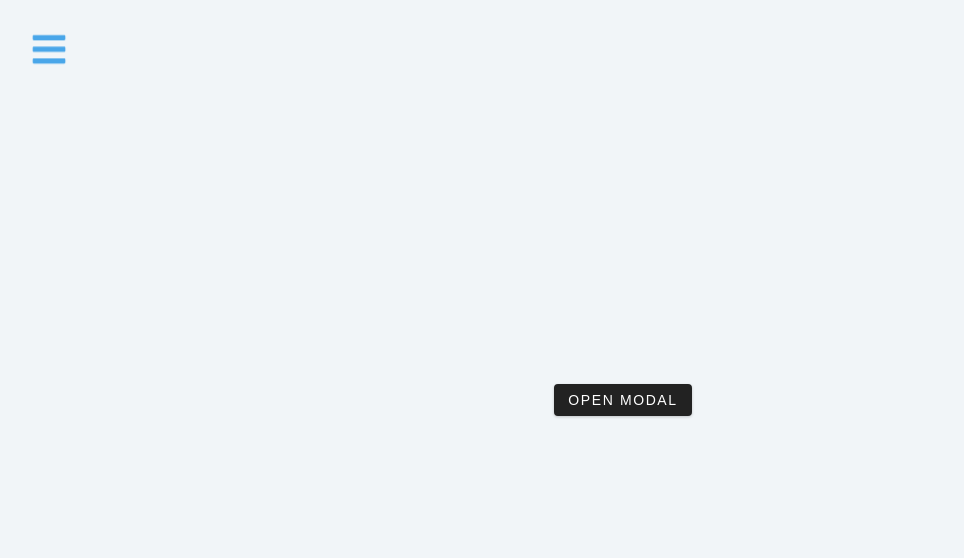
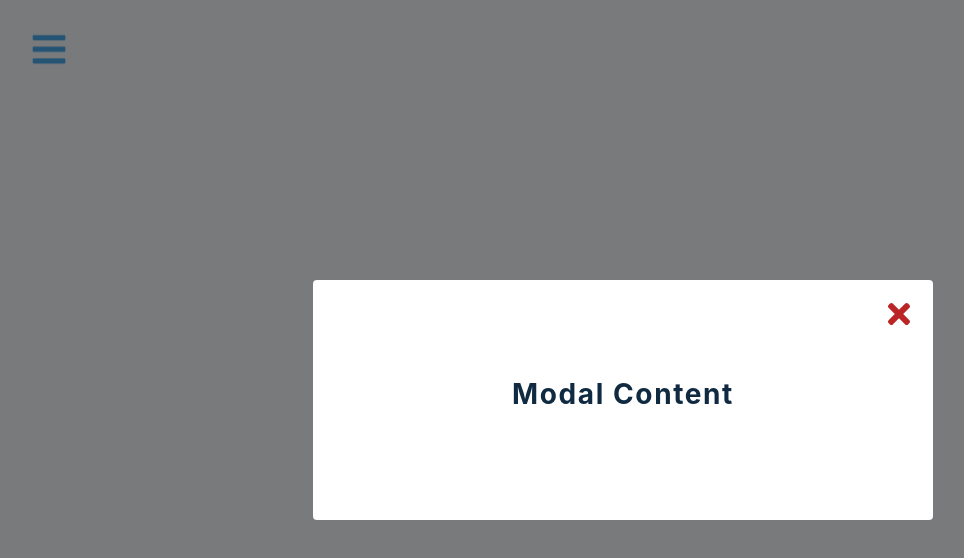
Before and after one commit to AlexBachurin/sidebar-modal-app, a React (Create React App) app: page / in a window 1280 px wide. Both pictures are taken after a click on the button "OPEN MODAL". Shown: the top 558 px of the page, without its empty margins (17-981 px from the left). Built offline with nearby package versions, Linux system fonts and the light colour scheme.

Commit message:
full working functionality using global context

```diff
--- a/src/components/Home.js
+++ b/src/components/Home.js
@@ -2,14 +2,14 @@ import React from 'react'
 import { FaBars } from 'react-icons/fa'
 import { useGlobalContext } from '../context'
 const Home = () => {
-    const data = useGlobalContext();
-    console.log(data);
+    //get functions for buttons from global context
+    const { openModalHandler, openSidebarHandler } = useGlobalContext();
     return (
         <main>
-            <button className="sidebar-toggle">
+            <button onClick={openSidebarHandler} className="sidebar-toggle">
                 <FaBars />
             </button>
-            <button className="btn">
+            <button onClick={openModalHandler} className="btn">
                 open modal
             </button>
         </main>
--- a/src/components/Modal.js
+++ b/src/components/Modal.js
@@ -1,11 +1,19 @@
 import React from 'react'
-import { FaTimes } from 'react-icons/fa'
+import { FaTimes } from 'react-icons/fa';
+import { useGlobalContext } from '../context';
 const Modal = () => {
+    //get needed values from global context
+    const { isModalOpen, closeModal } = useGlobalContext();
+    let clsName = 'modal-overlay';
+    //add class if ismodalopen in true state
+    if (isModalOpen) {
+        clsName += ' show-modal'
+    }
     return (
-        <div className={`modal-overlay`}>
+        <div className={clsName}>
             <div className="modal-container">
                 <h3>modal content</h3>
-                <button className="close-modal-btn">
+                <button onClick={closeModal} className="close-modal-btn">
                     <FaTimes />
                 </button>
             </div>
--- a/src/components/Sidebar.js
+++ b/src/components/Sidebar.js
@@ -1,12 +1,20 @@
 import React from 'react'
 import { AiOutlineClose } from 'react-icons/ai';
 import { links, social } from '../data'
+import { useGlobalContext } from '../context';
 const Sidebar = () => {
+    //get needed values from global context
+    const { showSidebar, closeSidebar } = useGlobalContext();
+    //add class if showSidebar in true state
+    let clsName = 'sidebar';
+    if (showSidebar) {
+        clsName += ' show-sidebar'
+    }
     return (
-        <aside className="sidebar">
+        <aside className={clsName}>
             <div className="sidebar-header">
                 <img src="https://res.cloudinary.com/dljezd6qv/image/upload/v1631669002/logo-horizontal-svg_jg4e3x.svg" alt="logo" className="logo" />
-                <button className="close-btn">
+                <button onClick={closeSidebar} className="close-btn">
                     <AiOutlineClose />
                 </button>
             </div>
--- a/src/context.js
+++ b/src/context.js
@@ -4,7 +4,30 @@ const AppContext = React.createContext();
 
 //allways provide children! or we wont see anything on page, since AppProvider wrapping all our App
 const AppProvider = ({ children }) => {
-    return <AppContext.Provider value="hello">{children}</AppContext.Provider>
+    //state for modal toggle
+    const [isModalOpen, setIsModalOpen] = useState(false);
+    //state for sidebar toggle
+    const [showSidebar, setShowSidebar] = useState(false);
+
+    // MODAL
+    const openModalHandler = (e) => {
+        e.preventDefault();
+        setIsModalOpen(true);
+    }
+    const closeModal = () => {
+        setIsModalOpen(false);
+    }
+    // SIDEBAR
+    const openSidebarHandler = (e) => {
+        e.preventDefault();
+        setShowSidebar(true);
+    }
+    const closeSidebar = () => {
+        setShowSidebar(false);
+    }
+    return <AppContext.Provider
+        value={{ isModalOpen, showSidebar, openModalHandler, closeModal, openSidebarHandler, closeSidebar }}>{children}
+    </AppContext.Provider>
 }
 
 //custom hook
```
